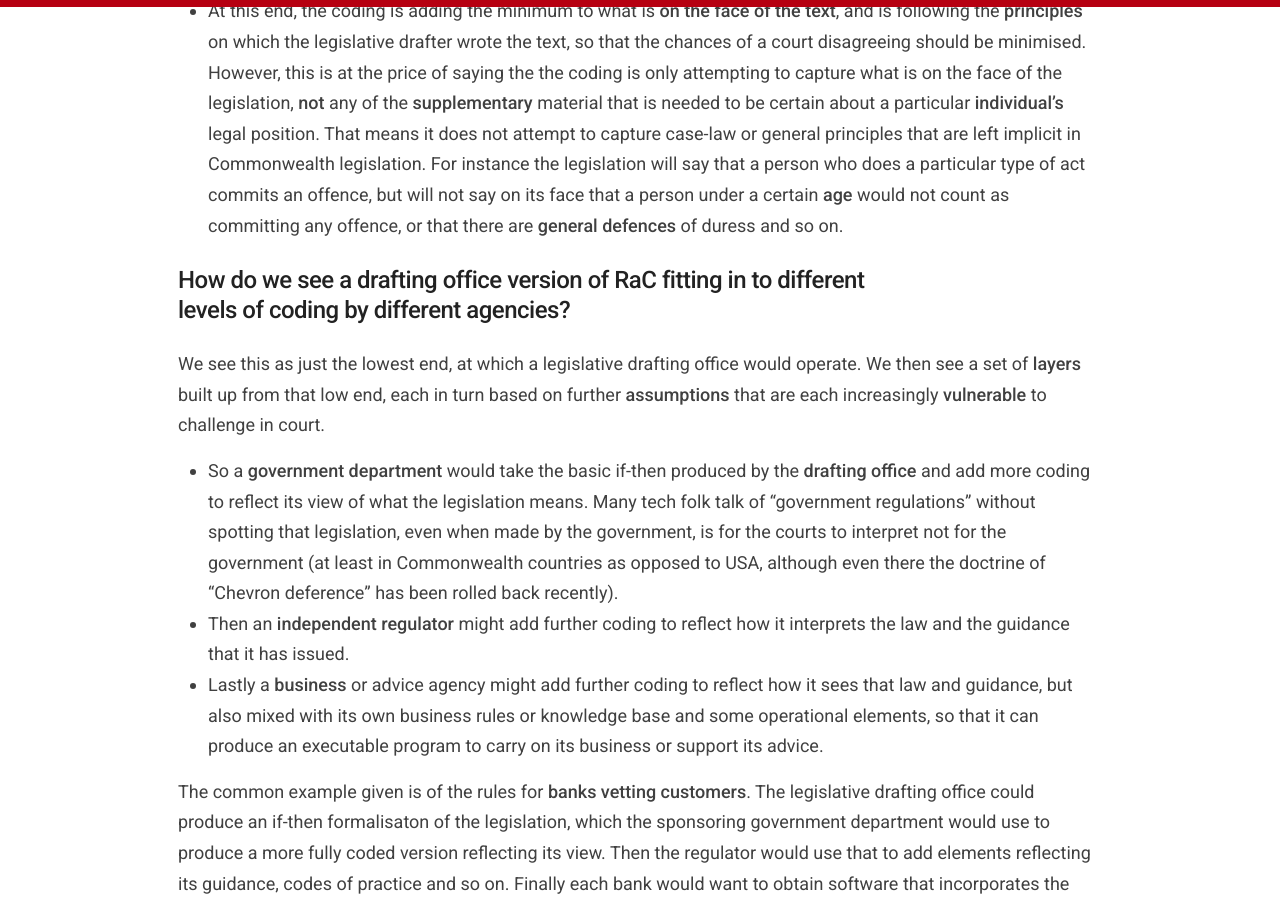
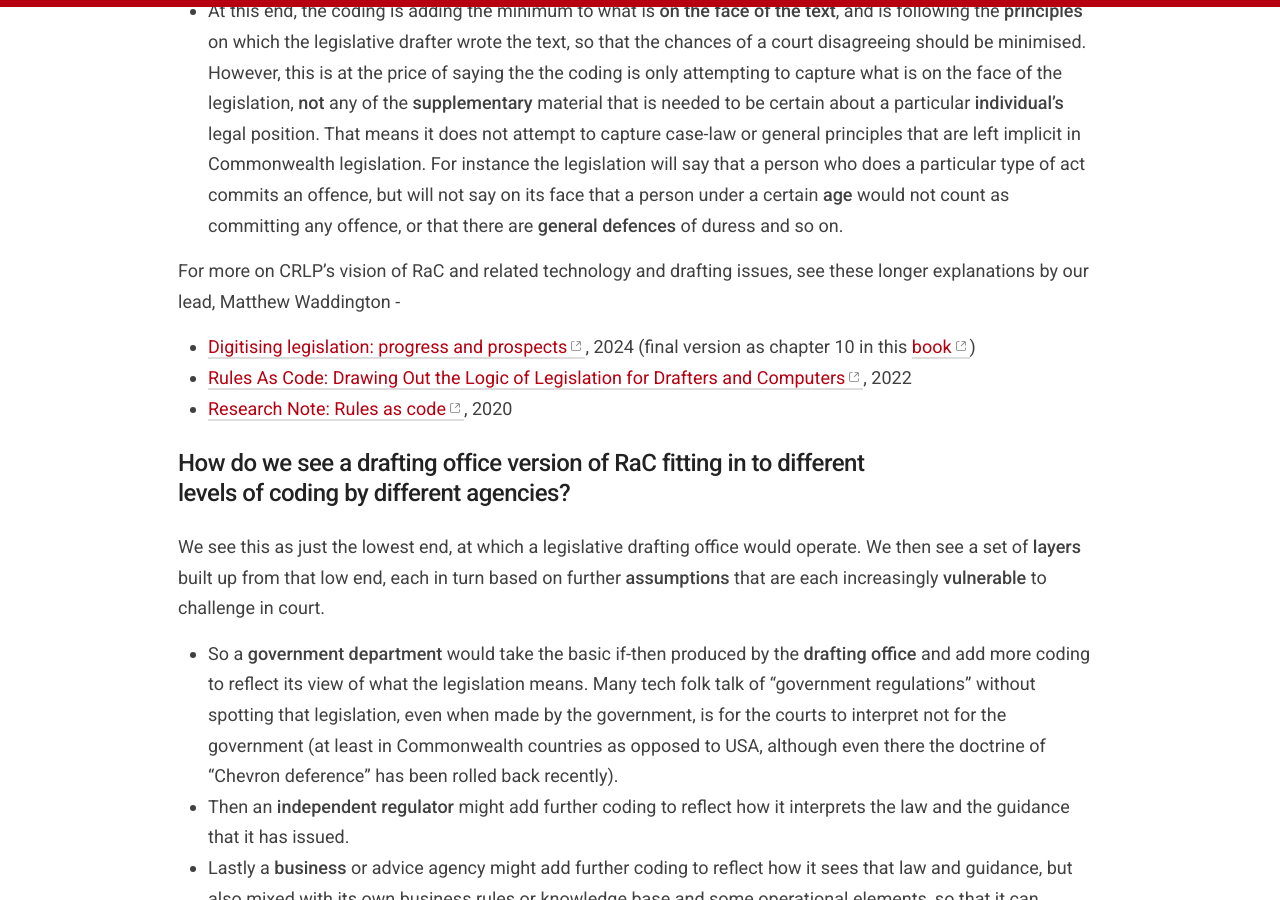
Before and after one commit to crlp-jerseyldo/crlp-jerseyldo.github.io, a Jekyll site: the page built from _pages/rulesascode.md, in a window 1280 px wide and 900 px high, scrolled down 2894 px. Built offline with Jekyll 4.4.1, drawn with Linux system fonts in a browser that asks for light colours.

Commit message:
Update rulesascode.md
Added links to Waddington articles on RaC

```diff
--- a/_pages/rulesascode.md
+++ b/_pages/rulesascode.md
@@ -36,6 +36,11 @@ We take a view at the **low** end of the spectrum on how much should be coded, t
 * We do **not** see the whole or main purpose as being to enable the legislation to be automatically “**executed**” to achieve compliance with it. But we do see a key element of RaC as being to enable an automated system to **guide a human decision-maker** to the right question that they need to decide in order to work out how the legislation (on its face) applies to a given set of facts, and then to the next right question, depending on the answer to the last one, and so on.
 * At this end, the coding is adding the minimum to what is **on the face of the text**, and is following the **principles** on which the legislative drafter wrote the text, so that the chances of a court disagreeing should be minimised. However, this is at the price of saying the the coding is only attempting to capture what is on the face of the legislation, **not** any of the **supplementary** material that is needed to be certain about a particular **individual’s** legal position. That means it does not attempt to capture case-law or general principles that are left implicit in Commonwealth legislation. For instance the legislation will say that a person who does a particular type of act commits an offence, but will not say on its face that a person under a certain **age** would not count as committing any offence, or that there are **general defences** of duress and so on.
 
+For more on CRLP’s vision of RaC and related technology and drafting issues, see these longer explanations by our lead, Matthew Waddington -
+* [Digitising legislation: progress and prospects](https://osf.io/preprints/socarxiv/fpczw_v1){:target="_blank"}, 2024 (final version as chapter 10 in this [book](https://www.taylorfrancis.com/books/edit/10.1201/9781003323174/legislating-risk-precaution-robert-black-john-moloney-andrew-graffham){:target="_blank"})
+* [Rules As Code: Drawing Out the Logic of Legislation for Drafters and Computers](https://papers.ssrn.com/sol3/papers.cfm?abstract_id=4299375){:target="_blank"}, 2022
+* [Research Note: Rules as code](https://search.informit.org/doi/10.3316/informit.309487985035020){:target="_blank"}, 2020
+
 ## How do we see a drafting office version of RaC fitting in to different levels of coding by different agencies?
 
 We see this as just the lowest end, at which a legislative drafting office would operate. We then see a set of **layers** built up from that low end, each in turn based on further **assumptions** that are each increasingly **vulnerable** to challenge in court.
```
